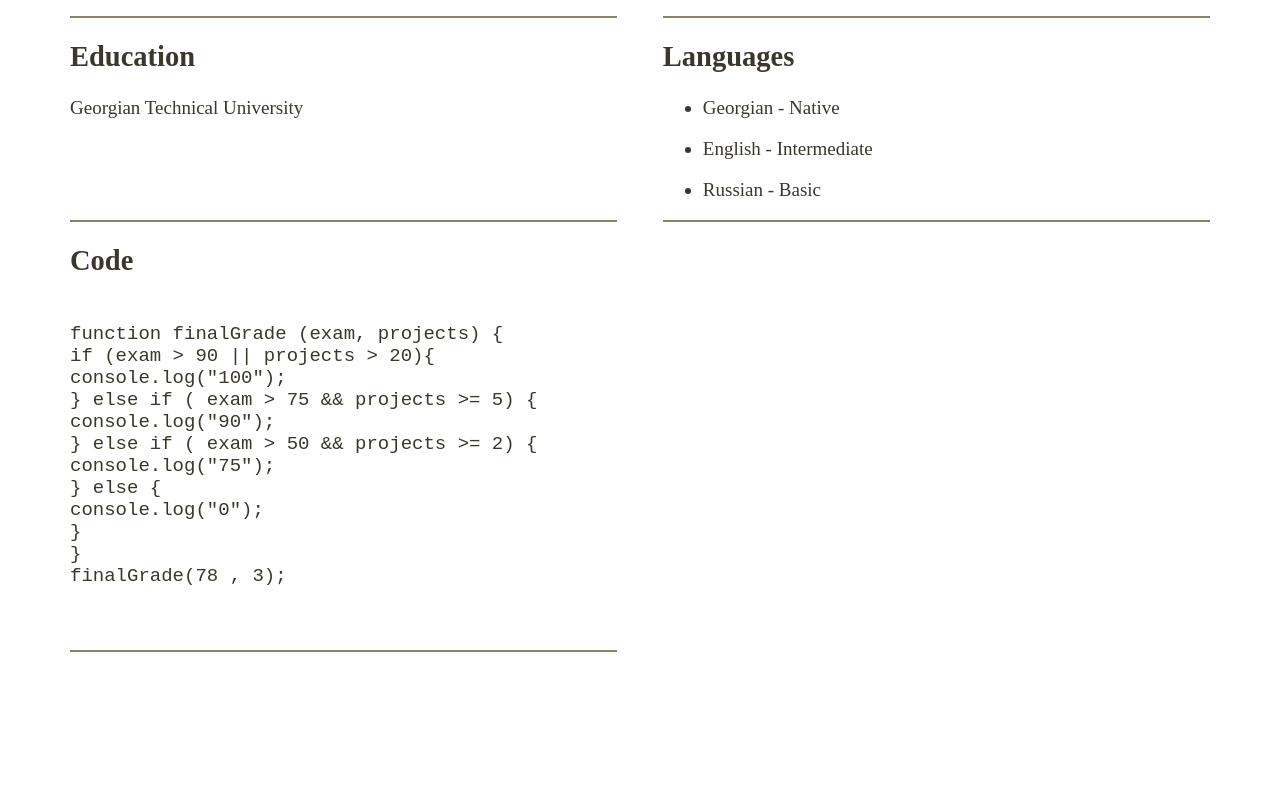
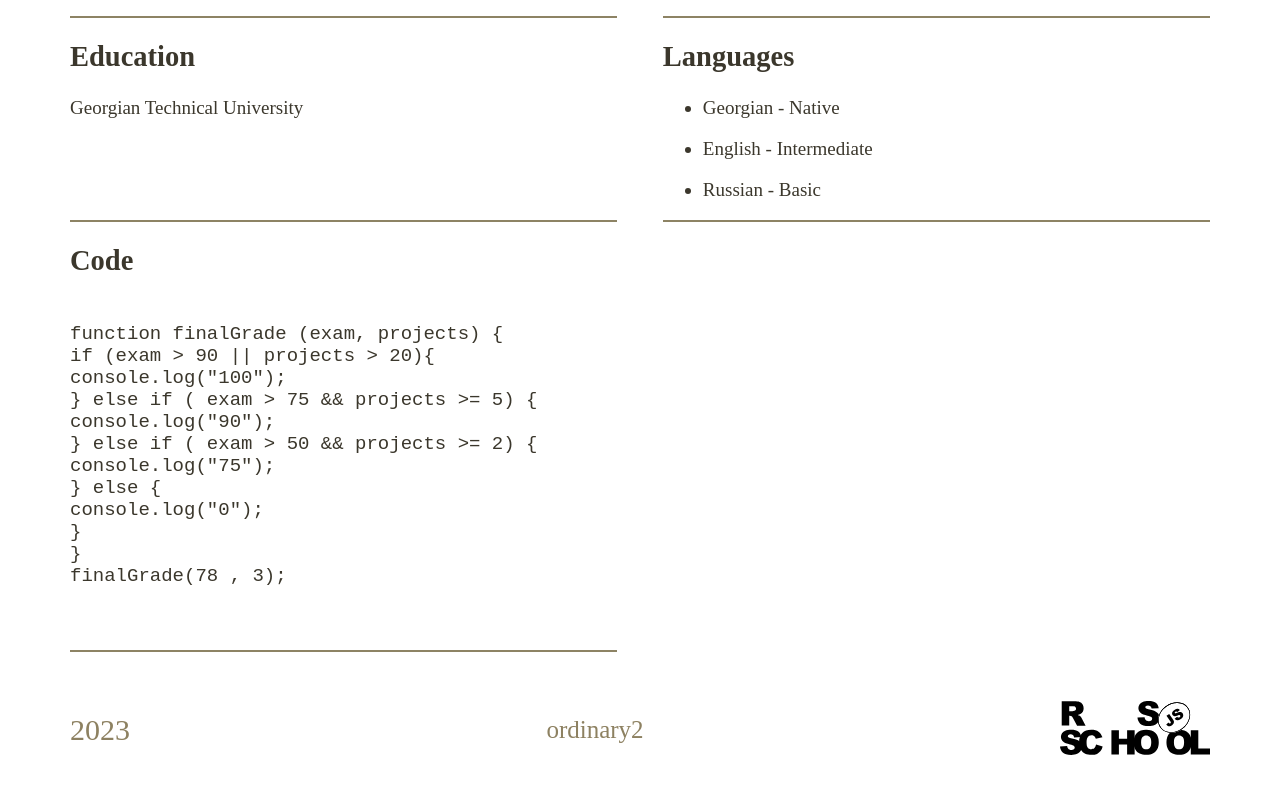
Before and after one commit to ordinary2/rsschool-cv-last, a plain HTML site: page index.html in a window 1280 px wide. Shown: the part 693-1500 px from the top of the page. Before the commit the page ends 1345 px from the top, so only its background shows below. Drawn offline with Linux system fonts and the light colour scheme.

Commit message:
feat: write code for footer and add rs-school logo image

```diff
--- a/css/style.css
+++ b/css/style.css
@@ -102,3 +102,25 @@ section {
 .course-item span {
   color: rgb(141, 131, 100);
 }
+
+.footer-content {
+  display: flex;
+  align-items: center;
+  justify-content: space-between;
+}
+
+.creation-time {
+  color: rgb(141, 129, 97);
+  font-size: 30px;
+}
+
+.github-link {
+  color: rgb(141, 129, 97);
+  text-decoration: none;
+  font-size: 25px;
+  transition: ease .5s;
+}
+
+.github-link:hover {
+  color: rgb(94, 86, 65);
+}
--- a/index.html
+++ b/index.html
@@ -136,5 +136,18 @@ finalGrade(78 , 3);
       </div>
   </div>
 </main>
+<footer class="footer">
+  <div class="container">
+      <div class="footer-content">
+          <p class="creation-time">
+              2023
+          </p>
+          <a href="https://github.com/ordinary2" class="github-link">ordinary2</a>
+          <a href="https://rs.school/js/" class="rsschool-link">
+              <img src="images/rs_school_js.svg" alt="RSschool logo" class="rsschool-logo">
+          </a>
+      </div>
+  </div>
+</footer>
 </body>
 </html>
```
Also changed, not shown: images/rs_school_js.svg (added).
